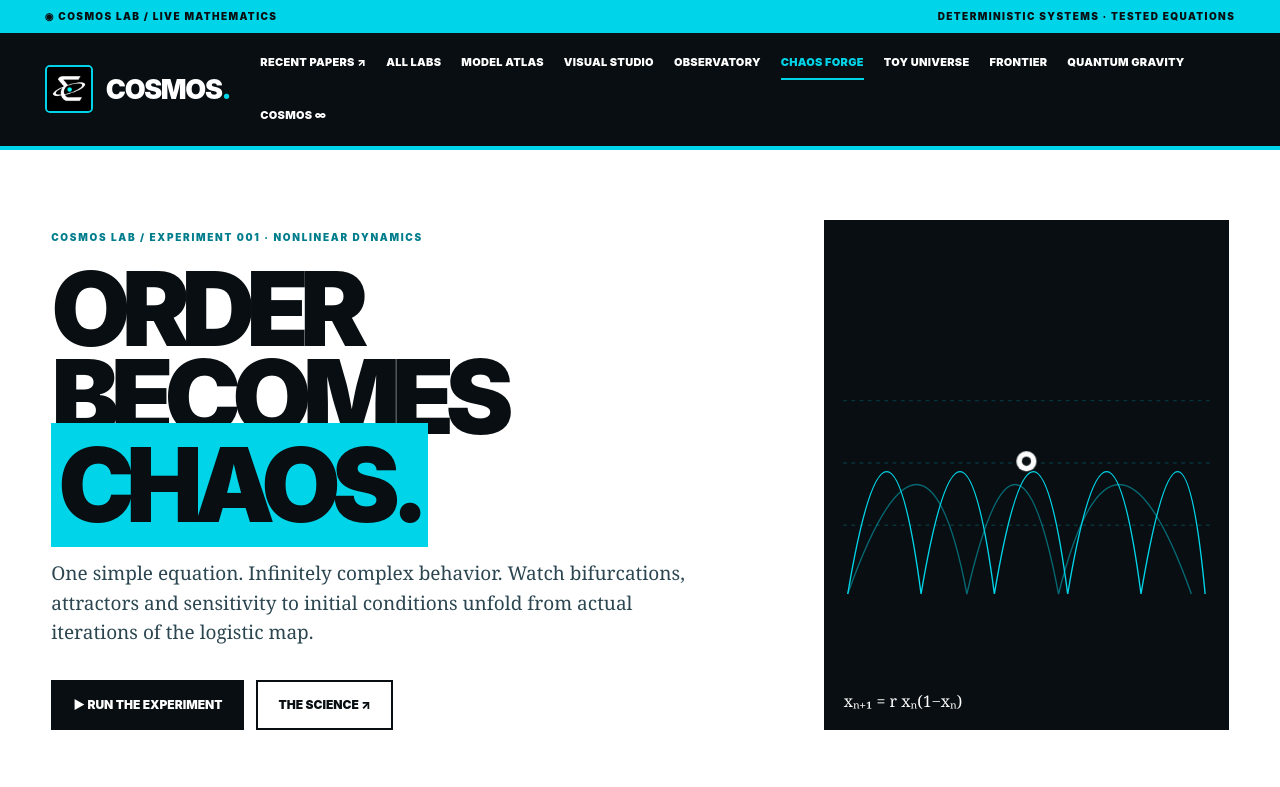
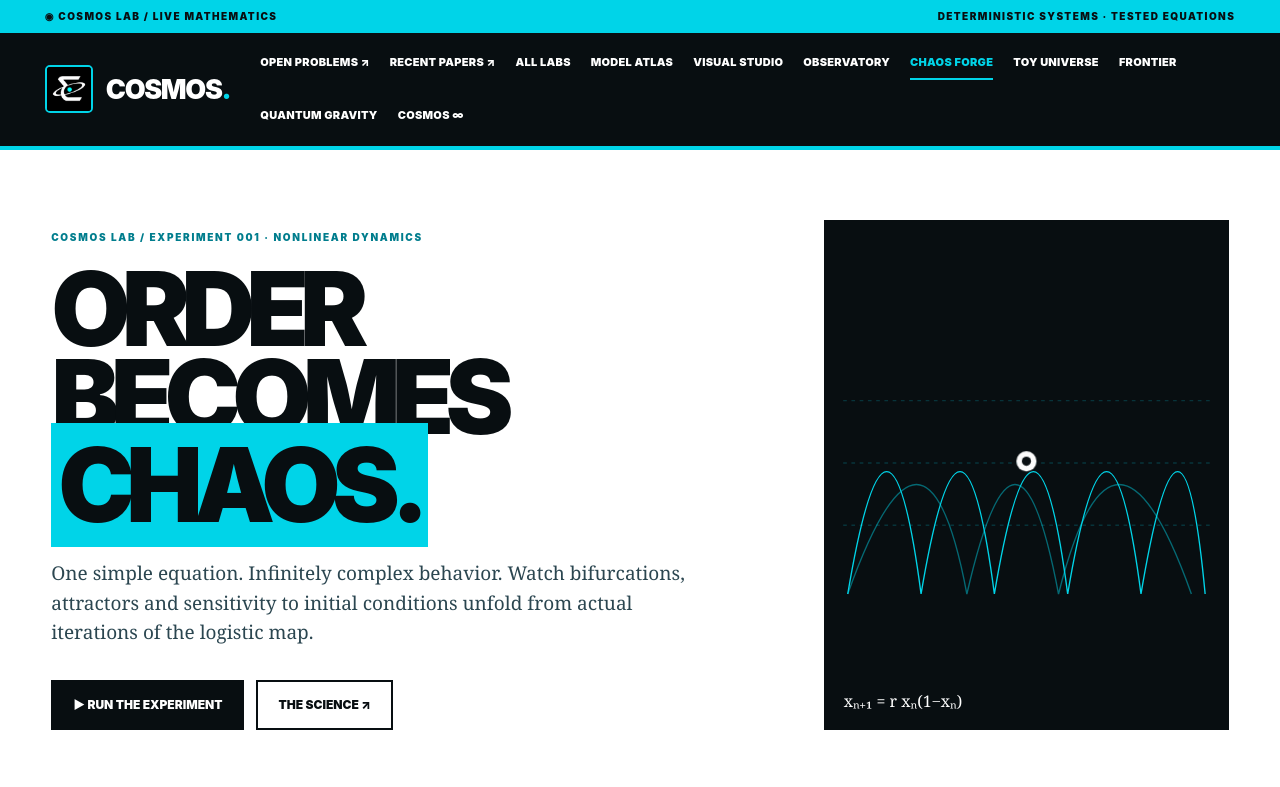
Before and after one commit to mariodinakus/cosmos-lab, a plain HTML site: page chaos.html in a window 1280 px wide. Shown: the top 787 px of the page. Drawn offline with Linux system fonts and the light colour scheme.

```diff
--- a/chaos.html
+++ b/chaos.html
@@ -6,7 +6,7 @@
 </head><body>
 <div class="ticker"><span>◉ COSMOS LAB / LIVE MATHEMATICS</span><span>DETERMINISTIC SYSTEMS · TESTED EQUATIONS</span></div>
 <header class="mast"><a class="brand" href="/"><img src="/assets/icon-64.png" alt="COSMOS LAB"/> COSMOS<span>.</span></a>
-<nav aria-label="Navigation"><a href="/radar.html">RECENT PAPERS ↗</a><a href="/hub.html">ALL LABS</a><a href="/">MODEL ATLAS</a><a href="/studio.html">VISUAL STUDIO</a><a href="/observatory.html">OBSERVATORY</a><a class="selected" href="/chaos.html">CHAOS FORGE</a><a href="/toybox.html">TOY UNIVERSE</a><a href="/frontier.html">FRONTIER</a><a href="/gravity.html">QUANTUM GRAVITY</a><a href="/reality.html">COSMOS ∞</a></nav></header>
+<nav aria-label="Navigation"><a href="/open.html">OPEN PROBLEMS ↗</a><a href="/radar.html">RECENT PAPERS ↗</a><a href="/hub.html">ALL LABS</a><a href="/">MODEL ATLAS</a><a href="/studio.html">VISUAL STUDIO</a><a href="/observatory.html">OBSERVATORY</a><a class="selected" href="/chaos.html">CHAOS FORGE</a><a href="/toybox.html">TOY UNIVERSE</a><a href="/frontier.html">FRONTIER</a><a href="/gravity.html">QUANTUM GRAVITY</a><a href="/reality.html">COSMOS ∞</a></nav></header>
 <main>
 <section class="hero">
 <div><p class="kicker">COSMOS LAB / EXPERIMENT 001 · NONLINEAR DYNAMICS</p><h1>ORDER<br/>BECOMES <em>CHAOS.</em></h1>
```
